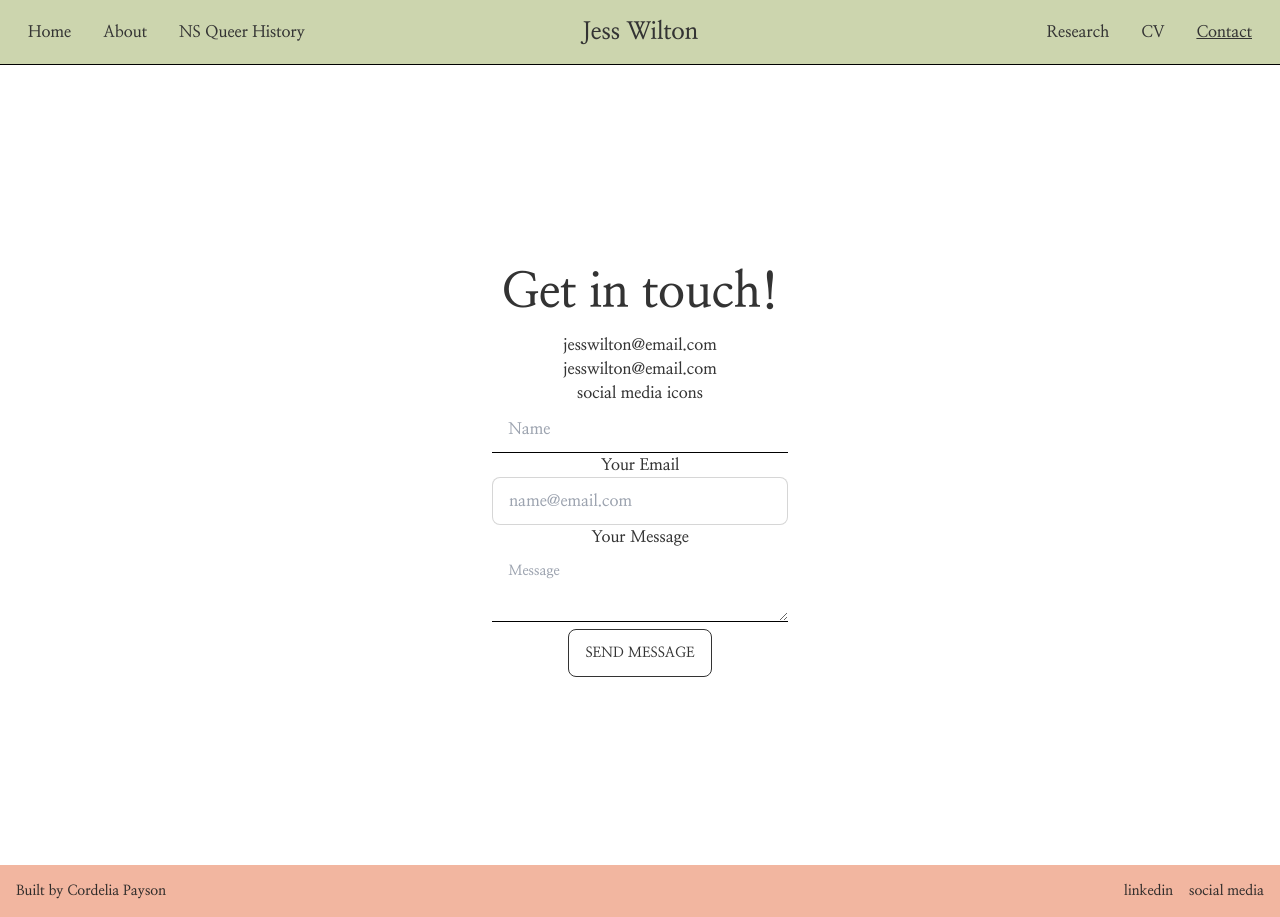
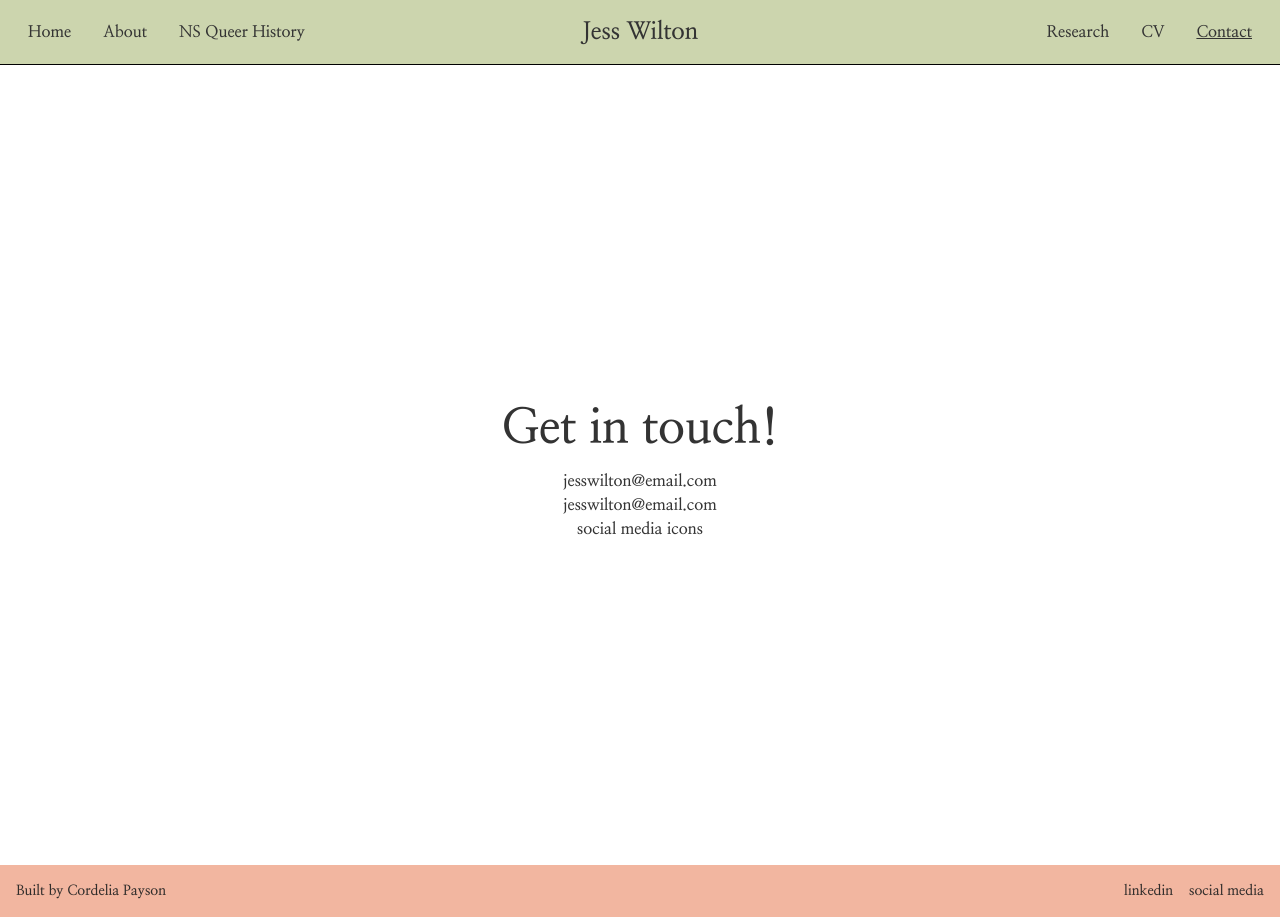
Before and after one commit to cordelia-payson/jw-site, a Next.js app: page /contact in a window 1280 px wide. Built offline with nearby package versions, Linux system fonts and the light colour scheme.

Commit message:
removed contact form

```diff
--- a/pages/contact.js
+++ b/pages/contact.js
@@ -12,7 +12,6 @@ function Contact() {
             <p className="">jesswilton@email.com</p>
             <p className="">jesswilton@email.com</p>
             <p>social media icons</p>
-            <Form />
           </div>
         </div>
       </div>
```
